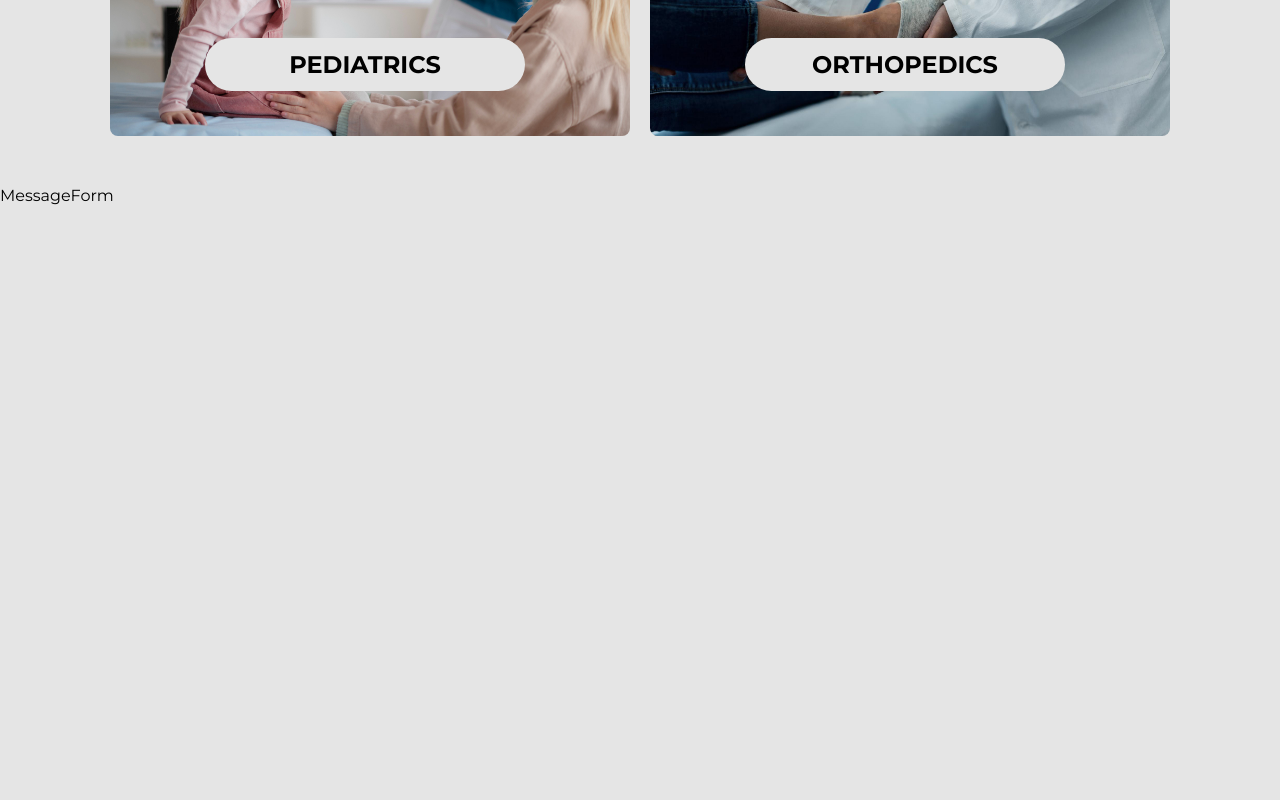
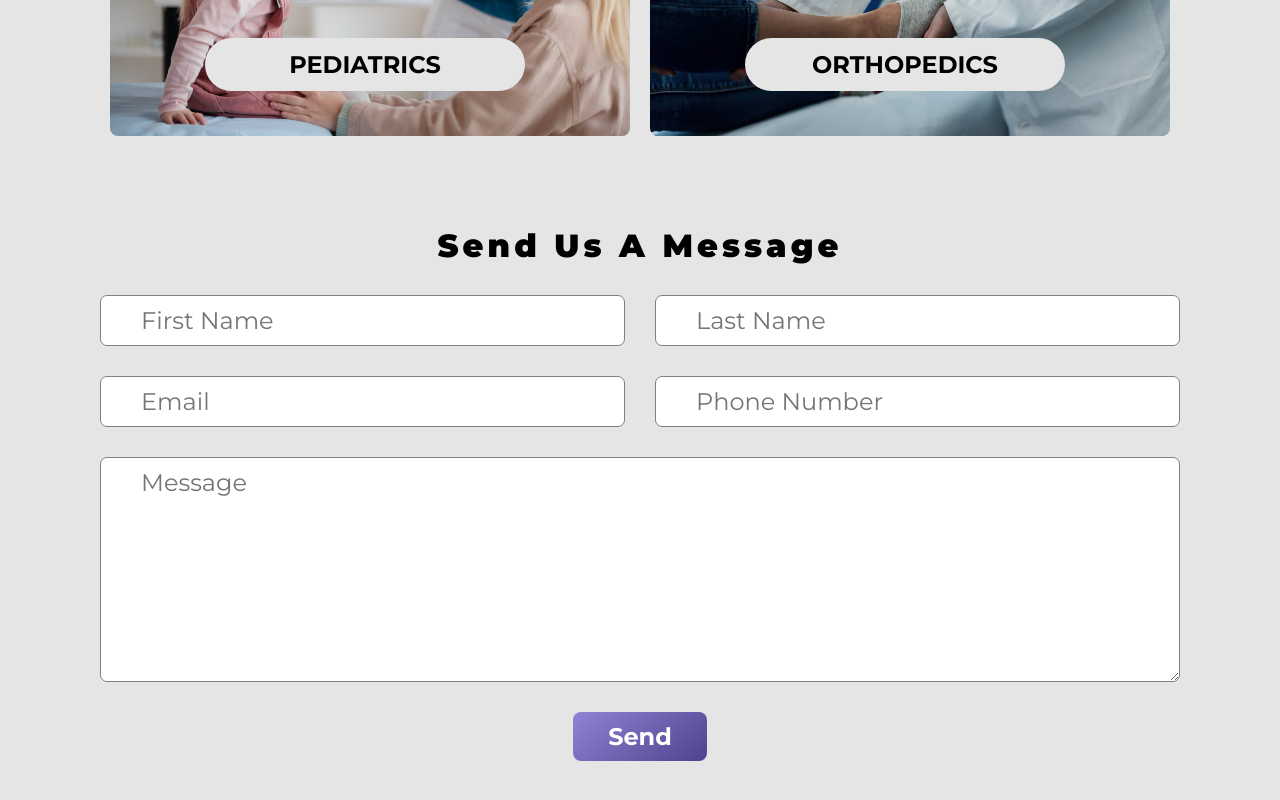
Before and after one commit to abeedkoul/EPICS_HMS, a React (Vite) app in the folder frontend/: page / in a window 1280 px wide. Shown: the part 1968-2768 px from the top of the page. Before the commit the page ends 2173 px from the top, so only its background shows below. Built offline with nearby package versions, Linux system fonts and the light colour scheme.

Commit message:
Finished working on the messaging section of the get in touch with us on HOME PAGE

```diff
--- a/frontend/src/components/Hero.jsx
+++ b/frontend/src/components/Hero.jsx
@@ -16,7 +16,7 @@ const Hero = ({title, imageUrl}) => {
 
                 <img src={imageUrl} alt='hero' className='animated-image' />
                 <span>
-                    <img src='../../public/Vector.png' alt='vector'/>
+                    <img src='/Vector.png' alt='vector'/>
                 </span>
             </div>
 
--- a/frontend/src/components/MessageForm.jsx
+++ b/frontend/src/components/MessageForm.jsx
@@ -1,8 +1,53 @@
-import React from 'react'
+import React, { useState } from 'react';
+import axios from "axios";
+import {toast} from "react-toastify";
 
 const MessageForm = () => {
+  const [firstName, setFirstName] = useState("");
+  const [lastName, setLastName] = useState("");
+  const [email, setEmail] = useState("");
+  const [phone, setPhone] = useState("");
+  const [message, setMessage] = useState("");
+  const handleMessage = async (e) => {
+    e.preventDefault();
+    try {
+      await axios.post("http://localhost:4000/api/v1/message/send",
+        { firstName, lastName, phone, email, message },
+        {
+          withCredentials: true,
+          headers: {
+            "Content-Type": "application/json",
+          },
+        }).then(res=>{
+          toast.success(res.data.message);
+          setFirstName("");
+          setLastName("");
+          setEmail("");
+          setPhone("");
+          setMessage("");
+        })
+    } catch (error) {
+      toast.error(error.response.data.message)
+    }
+  }
   return (
-    <div>MessageForm</div>
+    <div className='container form-component message-form'>
+      <h2>Send Us A Message</h2>
+      <form onSubmit={handleMessage}>
+        <div>
+          <input type='text' placeholder='First Name' value={firstName} onChange={(e) => setFirstName(e.target.value)} />
+          <input type='text' placeholder='Last Name' value={lastName} onChange={(e) => setLastName(e.target.value)} />
+        </div>
+        <div>
+          <input type='text' placeholder='Email' value={email} onChange={(e) => setEmail(e.target.value)} />
+          <input type='number' placeholder='Phone Number ' value={phone} onChange={(e) => setPhone(e.target.value)} />
+        </div>
+        <textarea rows={7} placeholder='Message' value={message} onChange={(e) => setMessage(e.target.value)}></textarea>
+        <div style={{ justifyContent: "center", alignItems: "center" }}>
+          <button type='submit'>Send</button>
+        </div>
+      </form>
+    </div>
   )
 }
 
```
Also changed, not shown: 2 other files (tests, documents, lock files or other folders).
